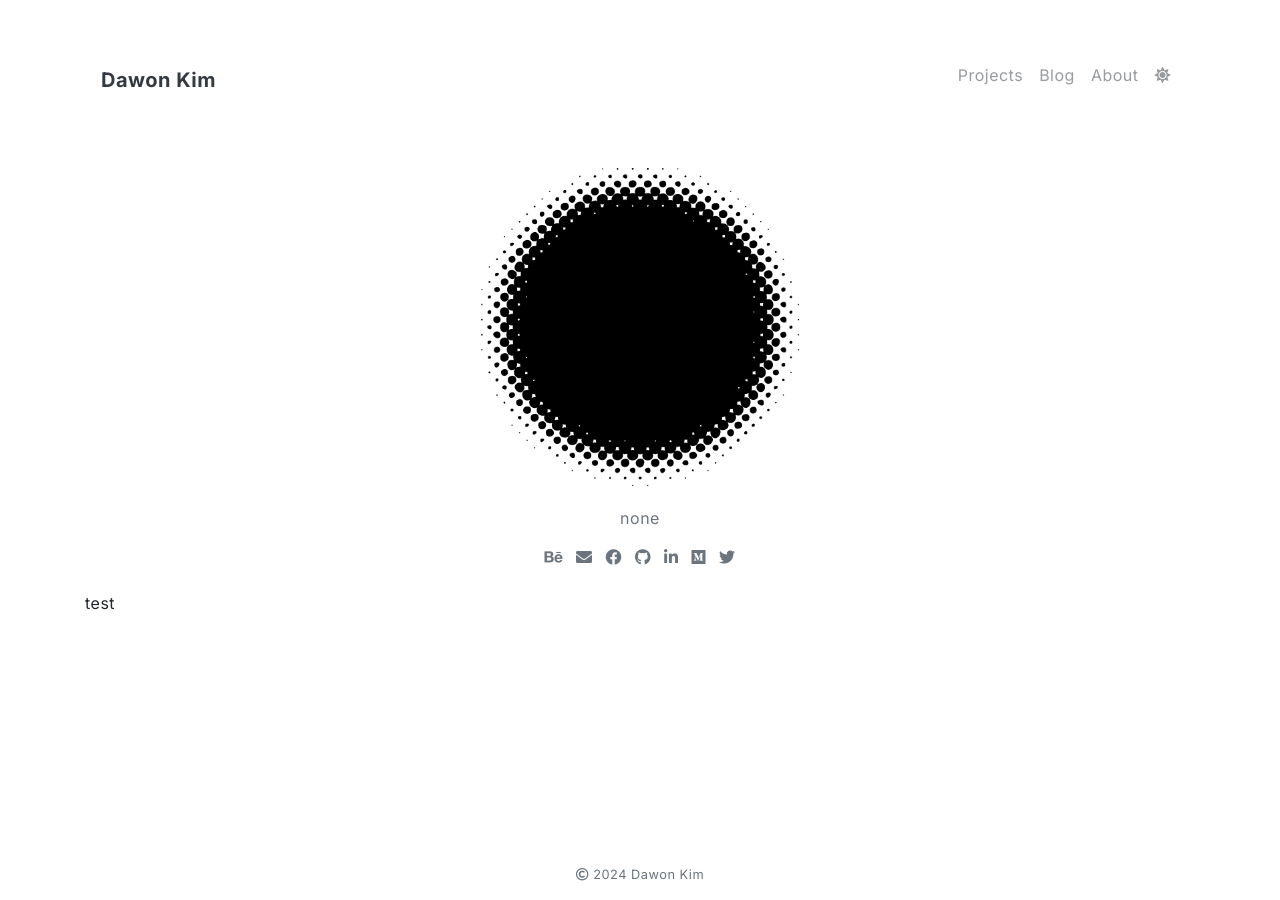
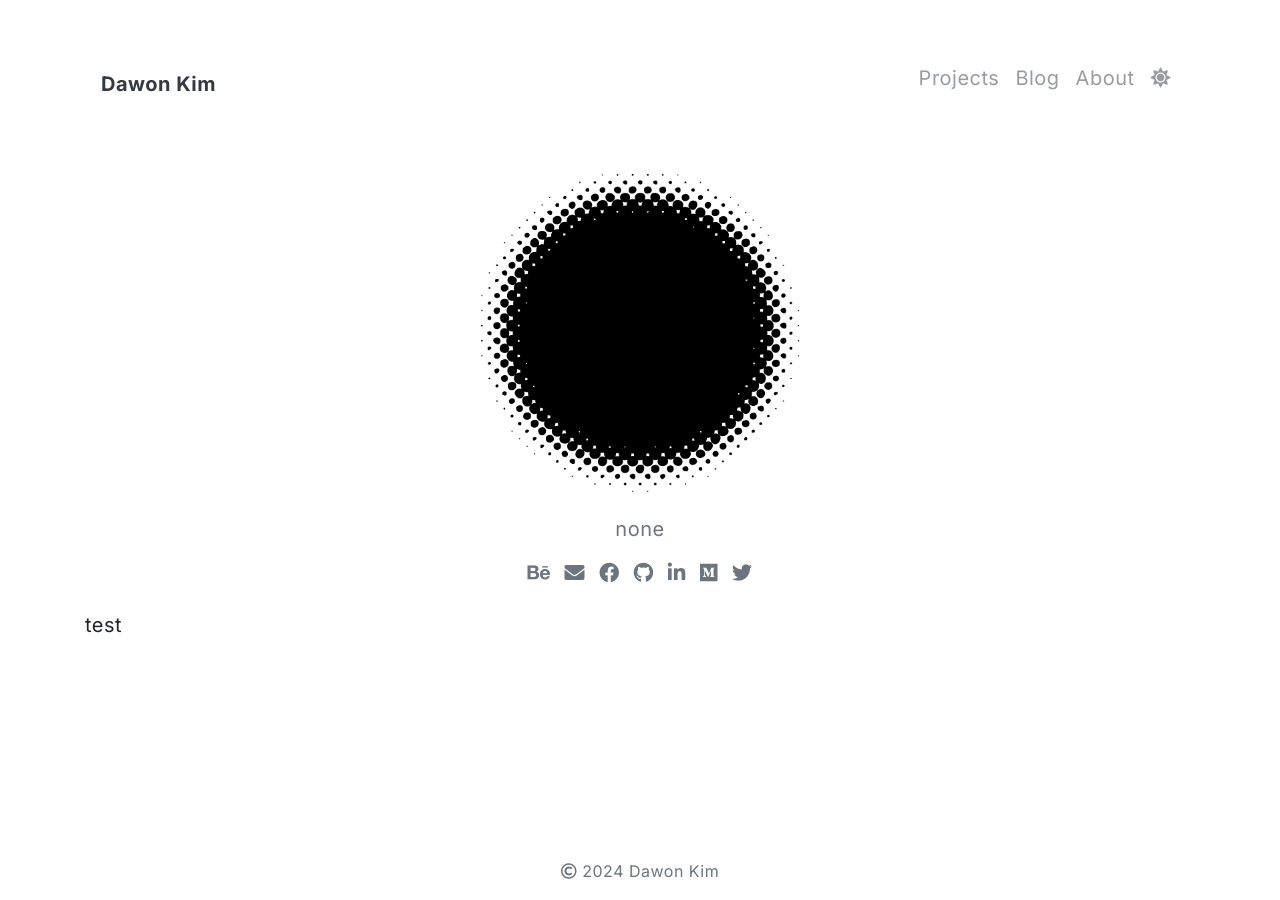
Before and after one commit to dawonkimhci/dawonkimhci.github.io, a Jekyll site: the page built from pages/index.md, in a window 1280 px wide. Built offline with Jekyll 4.4.1, drawn with Linux system fonts in a browser that asks for light colours.

Commit message:
Update _base.scss

```diff
--- a/_sass/_base.scss
+++ b/_sass/_base.scss
@@ -4,7 +4,7 @@ html {
 
 body {
   font-family: 'Inter', sans-serif; // 기본 폰트 패밀리 설정
-  font-size: 16px; // 기본 폰트 크기 설정
+  font-size: 20px; // 기본 폰트 크기 설정
   line-height: 1.4; // 행간 설정 (글자 높이 대비 1.6배)
   letter-spacing: 0.5px; // 자간 설정 (글자 사이 간격)
 }
```
